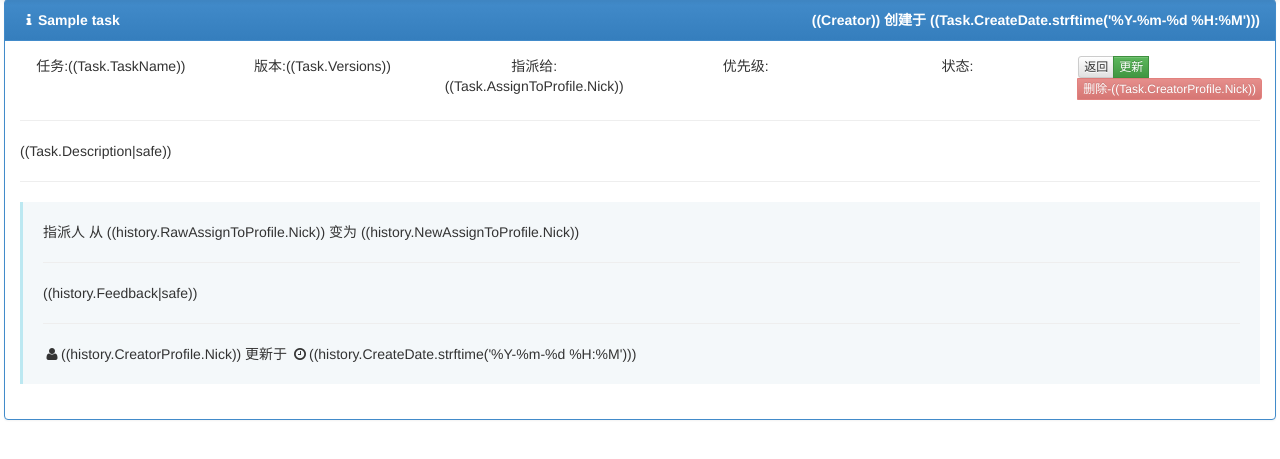
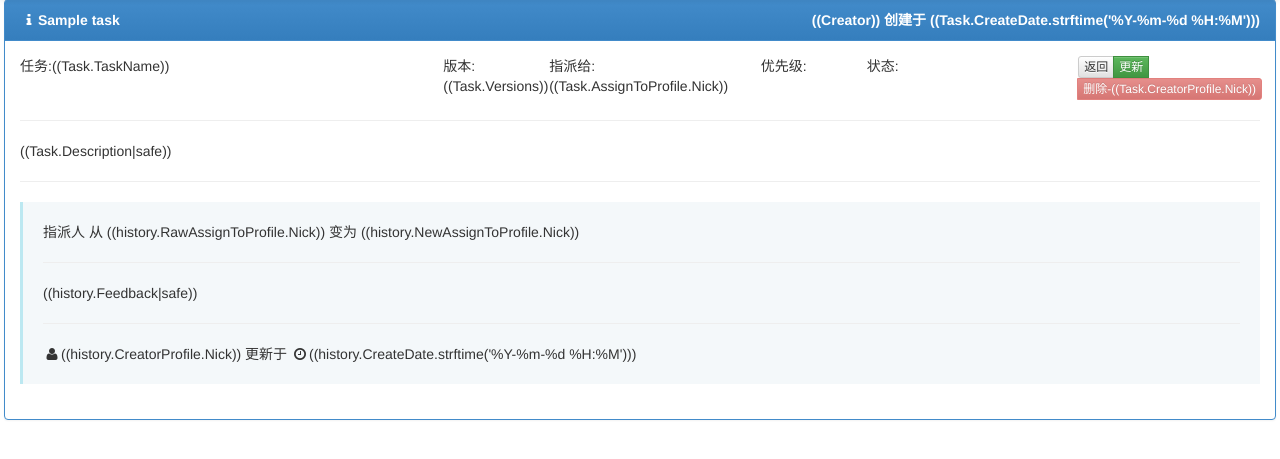
Before and after one commit to flsyaoair/guiren, a Python web app: template projectTeam/templates/Task/Detail.html in a window 1280 px wide. Shown: the part 51-510 px from the top of the page. Run offline with Jinja, Linux system fonts and the light colour scheme; the template is opened without the code that fills it: most values are stand-ins (such as "Sample title", 1, 10 or a date in 2020).

Commit message:
修改任务界面排版

```diff
--- a/projectTeam/templates/Task/Detail.html
+++ b/projectTeam/templates/Task/Detail.html
@@ -9,17 +9,17 @@
 <div class="panel panel-primary" ng-controller="TaskUpdateCtrl" ng-init="Task.TaskId=((Task.TaskId));Task.TaskName='((Task.TaskName))';Task.AssignTo=((Task.AssignTo));Task.Priority=((Task.Priority));Task.Progress=((Task.Progress));Task.Status=((Task.Status));Task.Effort=0;Task.ProjectId=((Task.ProjectId))">
     <div class="panel-heading"><strong><i class="fa fa-info fa-fw"></i>{{Task.TaskName}}</strong><strong class="pull-right">((Creator)) 创建于 ((Task.CreateDate.strftime('%Y-%m-%d %H:%M')))</strong></div>
     <div class="panel-body">
-            <div class="row text-center">
-            <div class="col-sm-2">
+            <div class="row">
+            <div class="col-sm-4">
                 任务:((Task.TaskName))
             </div>
-            <div class="col-sm-2">
+            <div class="col-sm-1">
                版本:((Task.Versions))
             </div>
             <div class="col-sm-2">
                 指派给:((Task.AssignToProfile.Nick))
             </div>
-            <div class="col-sm-2" ng-switch on="Task.Priority">
+            <div class="col-sm-1" ng-switch on="Task.Priority">
                 优先级:
                 <strong class="label label-danger" ng-switch-when="1">高</strong>
                 <strong class="label label-success" ng-switch-when="2">中</strong>
```
